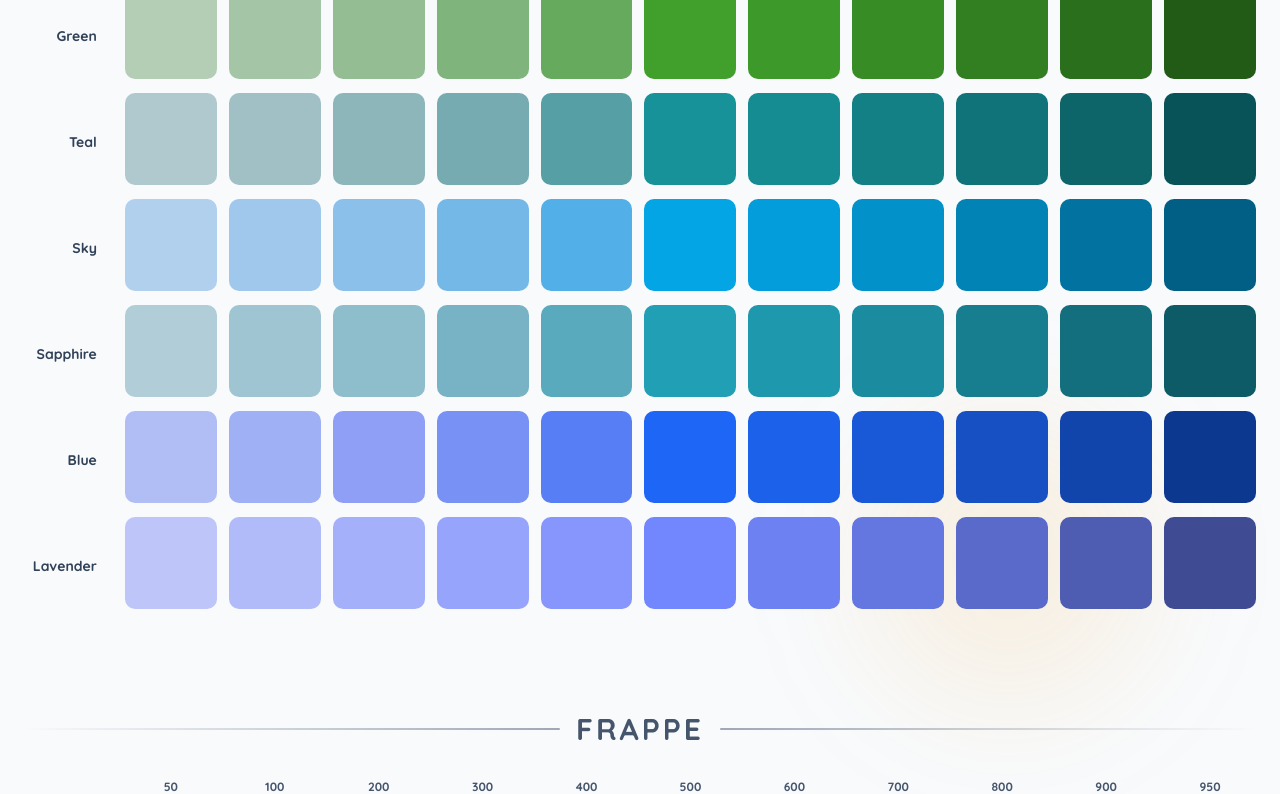
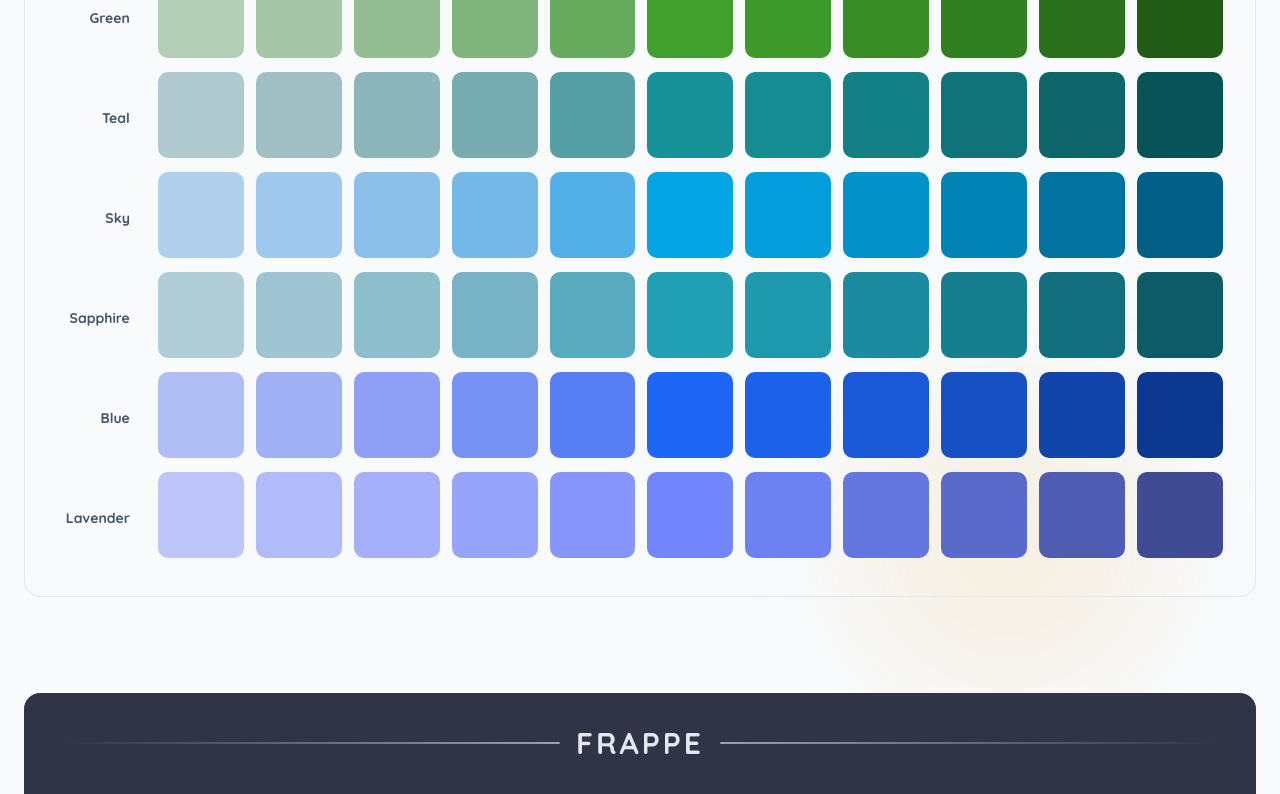
Before and after one commit to Ashwin-Pulipati/pastella, a Next.js app: page /catppuccin-tailwind in a window 1280 px wide. Shown: the part 1340-2134 px from the top of the page. Built offline with nearby package versions, Linux system fonts and the light colour scheme.

Commit message:
ui: Prevent  z-index overlap of mobile navbar and apply styles for catppuccin grids

```diff
--- a/src/components/Catppuccin/TailwindShadeGrid.tsx
+++ b/src/components/Catppuccin/TailwindShadeGrid.tsx
@@ -4,12 +4,14 @@
 import React from "react";
 import copy from "copy-to-clipboard";
 import CatppuccinColorSwatch from "./TailwindColorSwatch";
+import { cn } from "@/lib/utils";
 
 interface CatppuccinShadeGridProps {
   colorsObject: Record<string, string[]>;
+  themeName: string;
 }
 
-const CatppuccinShadeGrid = ({ colorsObject }: CatppuccinShadeGridProps) => {
+const CatppuccinShadeGrid = ({ colorsObject, themeName }: CatppuccinShadeGridProps) => {
   const shadeKeys = [
     "50",
     "100",
@@ -39,14 +41,26 @@ const CatppuccinShadeGrid = ({ colorsObject }: CatppuccinShadeGridProps) => {
         {shadeKeys.map((key) => (
           <div
             key={key}
-            className="text-center text-xs font-semibold text-muted-foreground"
+            className={cn(
+              "text-center text-xs font-semibold",
+              themeName === "latte"
+                ? "text-muted-foreground"
+                : "text-muted dark:text-muted-foreground"
+            )}
           >
             {key}
           </div>
         ))}
         {Object.entries(colorsObject).map(([colorName, shades]) => (
           <React.Fragment key={colorName}>
-            <div className="pr-4 text-right text-sm font-bold text-foreground">
+            <div
+              className={cn(
+                "pr-4 text-right text-sm font-bold text-muted dark:text-foreground",
+                themeName === "latte"
+                  ? "text-muted-foreground"
+                  : "text-muted dark:text-muted-foreground"
+              )}
+            >
               {colorName}
             </div>
             {shades.map((hex, idx) => (
--- a/src/components/Catppuccin/TailwindThemeSection.tsx
+++ b/src/components/Catppuccin/TailwindThemeSection.tsx
@@ -19,9 +19,9 @@ const CatppuccinTailwindThemeSection = ({
 
   const gradientStopMap: Record<string, string> = {
     latte: "from-transparent to-muted-foreground/50",
-    frappe: "from-transparent to-muted-foreground/50",
-    macchiato: "from-transparent to-muted-foreground/50",
-    mocha: "from-transparent to-muted-foreground/50",
+    frappe: "from-transparent to-muted/60 dark:to-muted-foreground/50",
+    macchiato: "from-transparent to-muted/60 dark:to-muted-foreground/50",
+    mocha: "from-transparent to-muted/60 dark:to-muted-foreground/50",
   };
 
   return (
@@ -29,7 +29,11 @@ const CatppuccinTailwindThemeSection = ({
       ref={ref}
       className={cn(
         "mx-auto max-w-7xl transition-opacity duration-1000 ease-in",
-        inView ? "opacity-100" : "opacity-0"
+        inView ? "opacity-100" : "opacity-0",
+        themeName === "latte" && "border border-muted w-full p-8 rounded-2xl",
+        themeName === "frappe" && "bg-[#303446] w-full p-8 rounded-2xl",
+        themeName === "macchiato" && "bg-[#24273A] w-full p-8 rounded-2xl",
+        themeName === "mocha" && "bg-[#1E1E2E] w-full p-8 rounded-2xl"
       )}
     >
       <div className="flex items-center justify-center space-x-4 mb-6 sm:mb-8">
@@ -39,7 +43,12 @@ const CatppuccinTailwindThemeSection = ({
             gradientStopMap[themeName]
           )}
         />
-        <h2 className="text-center font-sans text-2xl md:text-3xl font-bold uppercase tracking-widest text-muted-foreground">
+        <h2
+          className={cn(
+            "text-center font-sans text-2xl md:text-3xl font-bold uppercase tracking-widest",
+            themeName === "latte" ? "text-muted-foreground": "text-muted dark:text-muted-foreground"
+          )}
+        >
           {themeName}
         </h2>
         <div
@@ -49,7 +58,7 @@ const CatppuccinTailwindThemeSection = ({
           )}
         />
       </div>
-      <CatppuccinShadeGrid colorsObject={colorsObject} />
+      <CatppuccinShadeGrid colorsObject={colorsObject} themeName={themeName} />
     </div>
   );
 };
--- a/src/components/Navbar/NavItems.tsx
+++ b/src/components/Navbar/NavItems.tsx
@@ -61,7 +61,7 @@ const NavItems = () => {
       </div>
 
       {/* Mobile Navigation */}
-      <MobileMenu />
+        <MobileMenu />
     </nav>
   );
 };
--- a/src/components/Navbar/index.tsx
+++ b/src/components/Navbar/index.tsx
@@ -22,7 +22,7 @@ const Navbar = () => {
     <div
       className={cn(
         // These classes are always applied
-        "fixed top-0 left-0 right-0 z-50 flex items-center justify-between px-8 py-4",
+        "fixed top-0 left-0 right-0 z-0 md:z-20 flex items-center justify-between px-8 py-4",
         "transition-all duration-300 ease-in-out",
 
         // These classes are applied conditionally
--- a/src/components/Pastels/ColorConverterCalculator.tsx
+++ b/src/components/Pastels/ColorConverterCalculator.tsx
@@ -47,7 +47,7 @@ export const ColorConverterCalculator: React.FC = () => {
         variant="tertiary"
         onClick={() => setIsOpen(!isOpen)}
         className={cn(
-          "fixed top-1/2 -translate-y-1/2 right-0 z-40 px-3 py-5 sm:px-4 sm:py-6 rounded-l-2xl transition-all duration-300 ease-in-out hover:pr-5 sm:hover:pr-6",
+          "fixed top-1/2 -translate-y-1/2 right-0 px-3 py-5 sm:px-4 sm:py-6 rounded-l-2xl transition-all duration-300 ease-in-out hover:pr-5 sm:hover:pr-6",
           isOpen && "opacity-0 pointer-events-none"
         )}
         aria-label="Open Color Converter"
@@ -64,7 +64,7 @@ export const ColorConverterCalculator: React.FC = () => {
               animate={{ opacity: 1 }}
               exit={{ opacity: 0 }}
               onClick={() => setIsOpen(false)}
-              className="fixed inset-0 z-40 bg-black/50 backdrop-blur-sm sm:hidden"
+              className="h-full fixed inset-0 z-40 bg-black/50 backdrop-blur-sm sm:hidden"
               aria-hidden="true"
             />
 
@@ -74,7 +74,7 @@ export const ColorConverterCalculator: React.FC = () => {
               animate={{ x: 0 }}
               exit={{ x: "100%" }}
               transition={{ duration: 0.4, ease: [0.25, 1, 0.5, 1] }}
-              className="fixed top-0 right-0 z-[60] h-full w-full max-w-sm bg-gradient p-0.5 sm:h-auto sm:top-1/2 sm:-translate-y-1/2 rounded-l-[18px] md:rounded-l-[18px]"
+              className="fixed top-0 right-0 z-[100] h-full w-full max-w-sm bg-gradient p-0.5 sm:h-auto sm:top-1/2 sm:-translate-y-1/2 rounded-l-[18px] md:rounded-l-[18px]"
             >
               <div className="flex h-full w-full flex-col gap-5 bg-card p-4 sm:p-6 rounded-l-2xl md:rounded-l-3xl overflow-y-auto">
                 <div className="flex items-center justify-between">
```
